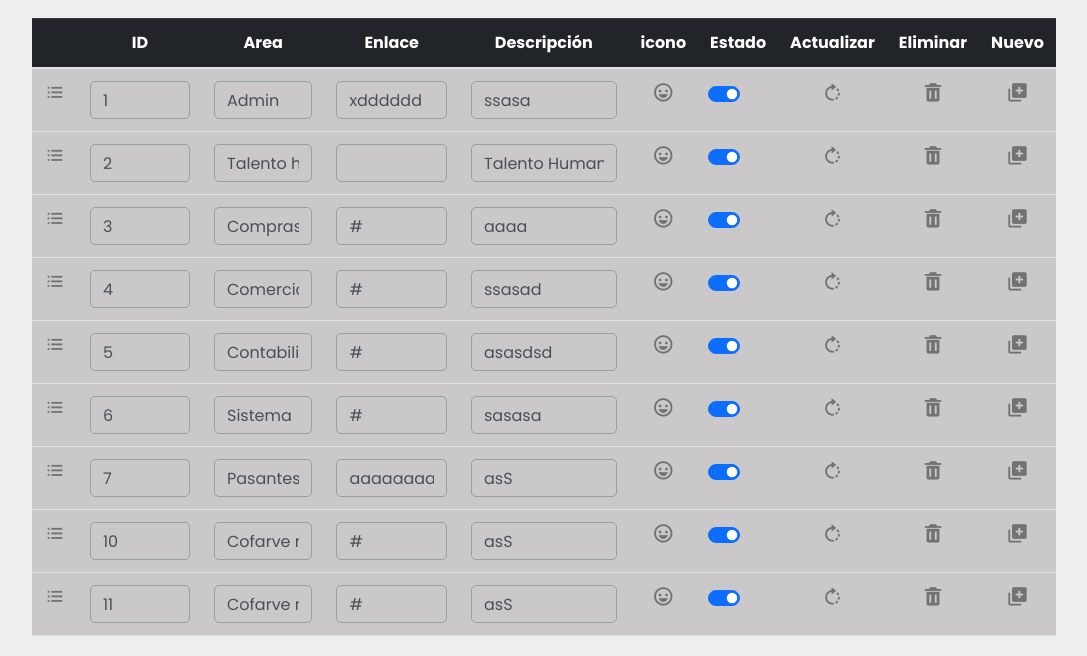
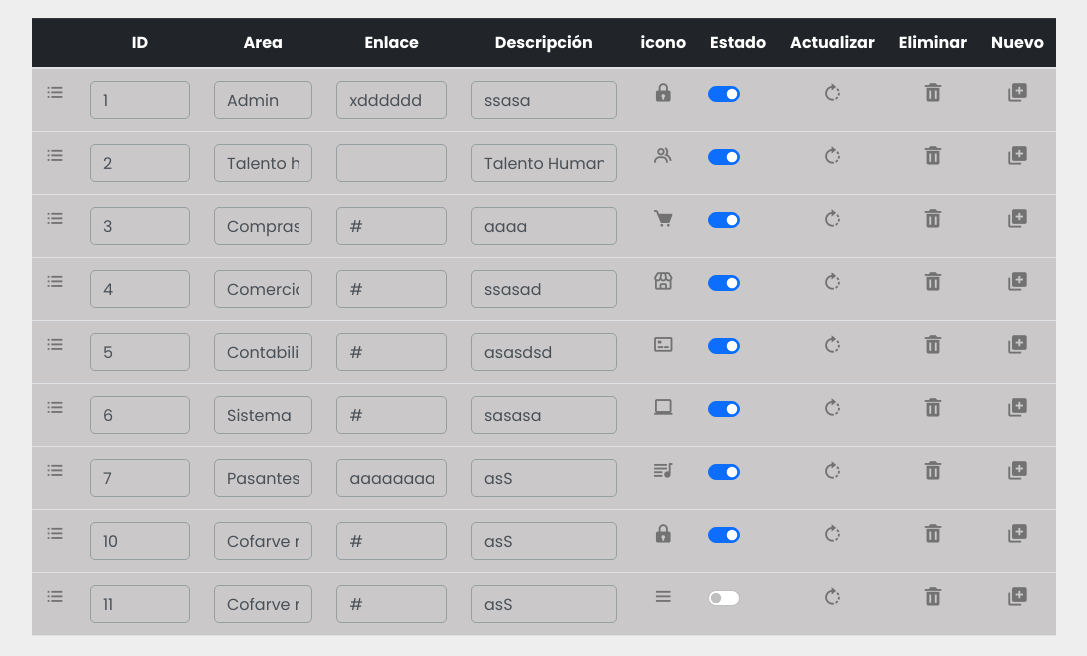
Before and after one commit to Alexm-99/Extranet_Cofarve, a Django app: page /administrador/ in a window 1280 px wide. Shown: the part 289-945 px from the top of the page, without its empty margins (96-1183 px from the left). Run offline with Django 4.2, Linux system fonts and the light colour scheme; data comes from the database, SQL or seed files in the repository; both versions use the stored data as it was after the commit; some libraries are stand-ins or nearby versions.

Commit message:
Cambios 10-05-2022

```diff
--- a/Extranet_Cofarve/Extranet_Cofarve/urls.py
+++ b/Extranet_Cofarve/Extranet_Cofarve/urls.py
@@ -16,13 +16,14 @@ Including another URLconf
 from django.contrib import admin
 from django.urls import path
 
-from blog.views import inicio, administrador, galeria,actualizar
+from blog.views import inicio, administrador, galeria,actualizar, delete
 
 urlpatterns = [
     path('admin/', admin.site.urls),
     path('',inicio, name= 'index'),
     path('administrador/',administrador, name= 'admin'),
     path('galeria/',galeria, name= 'galeria'),
-    path('administrador/send/',actualizar, name= 'actualizar')
+    path('administrador/send/',actualizar, name= 'actualizar'),
+    path('delete/<int:pk>', delete, name="delete")
 
 ]
--- a/Extranet_Cofarve/blog/views.py
+++ b/Extranet_Cofarve/blog/views.py
@@ -1,8 +1,10 @@
+#from readline import parse_and_bind
 from django.shortcuts import render
 from django.db import connection
 from .models import TemasImportantes, link, linkSecond, Galeria
 from .forms import PostForm
 from django.shortcuts import redirect
+from django.http import Http404
 from django.utils import timezone
 # Create your views here.
 def inicio(request):
@@ -43,3 +45,12 @@ def galeria(request):
 
 def actualizar(request):
     return render(request, "edit.html")
+
+
+def delete(request, pk):
+    try:
+        record = link.objects.get(id = pk)
+        record.delete()
+        return redirect('actualizar')
+    except:
+        print("Record doesn't exists")
--- a/Extranet_Cofarve/public/templates/admin.html
+++ b/Extranet_Cofarve/public/templates/admin.html
@@ -100,12 +100,16 @@
 
 
          <input type="hidden" name="{{ form.icon.name }}" value="bx bx-happy" id="envio-icon">
-          <span id="icon-post">icono</span><i
+          <span id="icon-post">icono</span> <br><i
           class='bx bx-happy icon-item icon-happy' id="iconoP"></i></a>
       </div>
       <div class="form-group col-md-6">
-        <label for="">estado</label>
-        <input type="text" name="{{ form.state.name }}" class="form-control">
+
+        <div class="form-check form-switch">
+          <label for="che-estado">
+          <input id="che-estado" class="form-check-input" type="checkbox" name="{{ form.state.name }}" > estado</label>
+        </div>
+
       </div>
     </div>
 
@@ -160,13 +164,13 @@
   <div class="modal-dialog modal-sm">
     <div class="modal-content">
       <div class="caja-ico">
-      <i class='bx bx-menu ico-modal' onclick="iconclick('bx bx-menu')"></i>
-      <i class='bx bxs-lock ico-modal' onclick="iconclick('bx bxs-lock')"></i>
-      <i class='bx bx-group ico-modal'onclick="iconclick('bx bxs-group')"></i>
-      <i class='bx bxs-cart ico-modal'onclick="iconclick('bx bxs-cart')"></i>
-      <i class='bx bx-store ico-modal'onclick="iconclick('bx bx-store')"></i>
-      <i class='bx bx-credit-card-front ico-modal' onclick="iconclick('bx bx-credit-card-front')"></i>
-      <i class='bx bx-laptop ico-modal' onclick="iconclick('bx bx-laptop')"></i>
+      <i class='bx bx-menu ico-modal' onclick="iconclick('bx bx-menu') " data-dismiss="modal" ></i>
+      <i class='bx bxs-lock ico-modal' onclick="iconclick('bx bxs-lock')" data-dismiss="modal" ></i>
+      <i class='bx bx-group ico-modal'onclick="iconclick('bx bxs-group')" data-dismiss="modal" ></i>
+      <i class='bx bxs-cart ico-modal'onclick="iconclick('bx bxs-cart')" data-dismiss="modal" ></i>
+      <i class='bx bx-store ico-modal'onclick="iconclick('bx bx-store')" data-dismiss="modal" ></i>
+      <i class='bx bx-credit-card-front ico-modal' onclick="iconclick('bx bx-credit-card-front')" data-dismiss="modal" ></i>
+      <i class='bx bx-laptop ico-modal' onclick="iconclick('bx bx-laptop')" data-dismiss="modal" ></i>
 
       </div>
 
@@ -232,14 +236,18 @@
               <td><input type="text" name="" id="" class="form-control txt-general " value="{{enlace.description}}"></td>
               </td>
               <td><a href="" data-toggle="modal" data-target=".bd-example-modal-sm"><i
-                    class='bx bx-happy icon-item icon-happy' id=""></i></a></td>
+                    class='{{enlace.icon}} icon-item icon-happy' id=""></i></a></td>
               <td>
                 <div class="form-check form-switch">
+                  {% if enlace.state %}
                   <input class="form-check-input" type="checkbox" id="flexSwitchCheckChecked" checked>
+                  {% else %}
+                  <input class="form-check-input" type="checkbox" id="flexSwitchCheckChecked" >
+                  {% endif %}
                 </div>
               </td>
               <td> <a href=""><i class='bx bx-rotate-right icon-item icon-update' id=""></i></i></a></td>
-              <td> <a href=""  onclick="eliminarIdentificador('{{ enlace.id }}')" class="modal-action modal-close waves-effect waves-green btn-flat"><i class='bx bxs-trash icon-item icon-delete' id=""></i></a></td>
+              <td> <a href="{% url 'delete' enlace.id %}" onclick="return confirm('¿Estas seguro de Eliminar este registro?')" class="modal-action modal-close waves-effect waves-green btn-flat"><i class='bx bxs-trash icon-item icon-delete' id=""></i></a></td>
               <!-- <td> <a href=""><i class='bx bx-save' ></i></a></td> -->
               <td> <a href="" data-toggle="modal" data-target="#ModalMenu"><i
                     class='bx bxs-add-to-queue icon-item'></i></a></td>
```
Also changed, not shown: Extranet_Cofarve/db.sqlite3.
